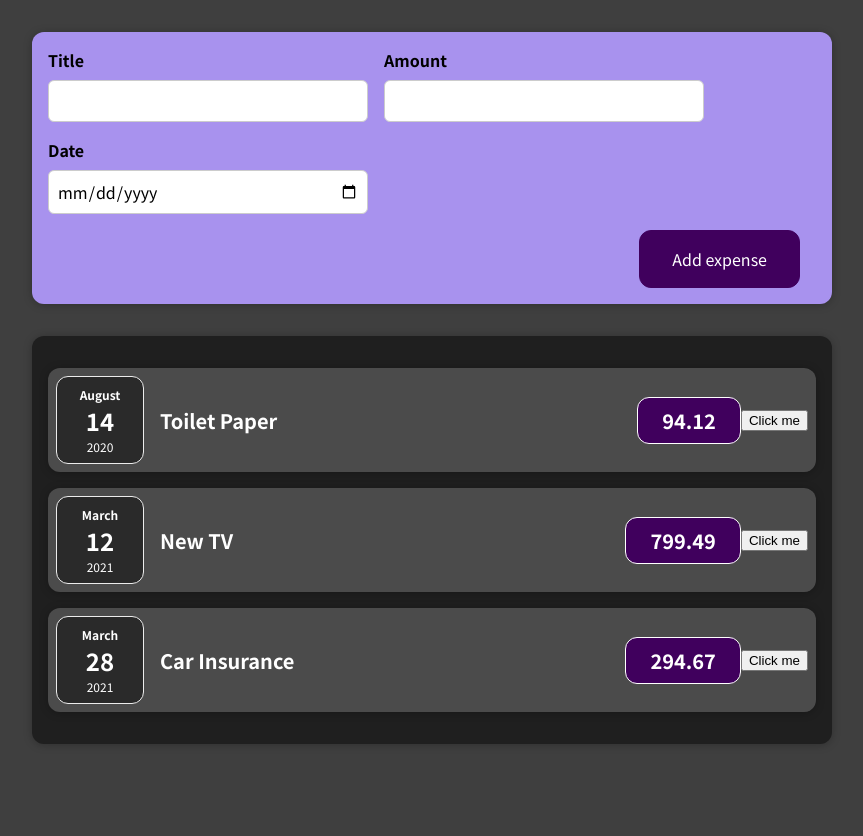
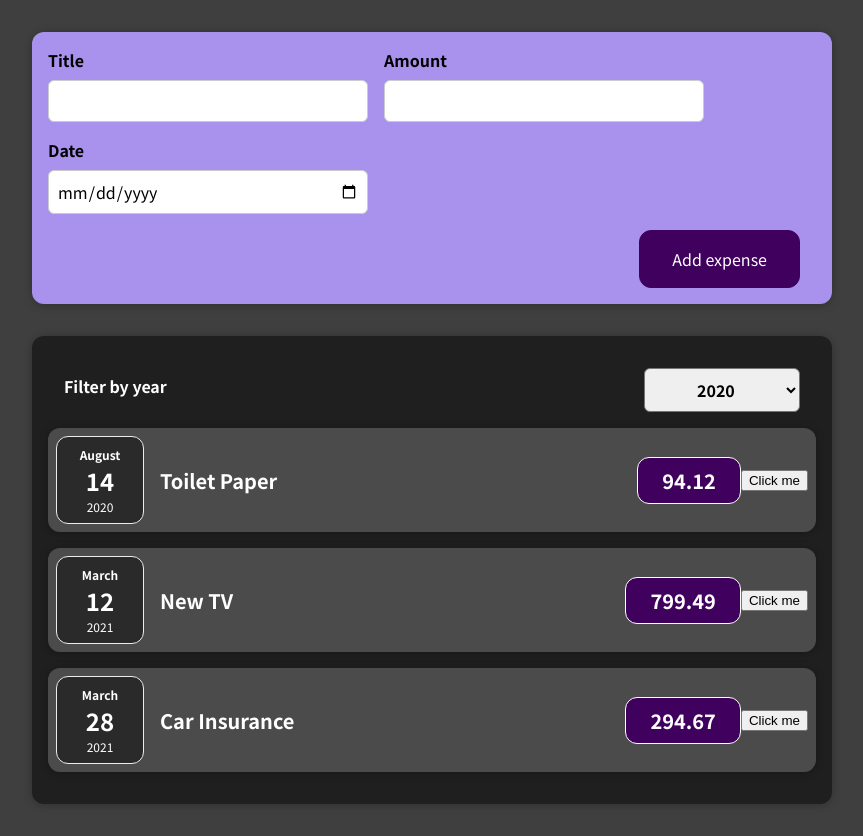
Before and after one commit to ghozlene/react-course, a React (Create React App) app: page / in a window 1280 px wide. Shown: the whole page, without its empty margins (208-1071 px from the left). Before the commit the page ends 800 px from the top, so only its background shows below. Built offline with nearby package versions, Linux system fonts and the light colour scheme.

Commit message:
adding expenseFilter

```diff
--- /dev/null
+++ b/src/components/expenses/ExpenseFilter.css
@@ -0,0 +1,24 @@
+.expenses-filter {
+	color: white;
+	padding: 0 1rem;
+}
+
+.expenses-filter__control {
+	display: flex;
+	width: 100%;
+	align-items: center;
+	justify-content: space-between;
+	margin: 1rem 0;
+}
+
+.expenses-filter label {
+	font-weight: bold;
+	margin-bottom: 0.5rem;
+}
+
+.expenses-filter select {
+	font: inherit;
+	padding: 0.5rem 3rem;
+	font-weight: bold;
+	border-radius: 6px;
+}
--- /dev/null
+++ b/src/components/expenses/ExpenseFilter.js
@@ -0,0 +1,25 @@
+import React from 'react';
+
+import './ExpenseFilter.css';
+
+const ExpensesFilter = (props) => {
+	const dropdownChangeHandler = (event) => {
+		props.onChangeFilter(event.target.value);
+	};
+
+	return (
+		<div className='expenses-filter'>
+			<div className='expenses-filter__control'>
+				<label>Filter by year</label>
+				<select value={props.selected} onChange={dropdownChangeHandler}>
+					<option value='2022'>2022</option>
+					<option value='2021'>2021</option>
+					<option value='2020'>2020</option>
+					<option value='2019'>2019</option>
+				</select>
+			</div>
+		</div>
+	);
+};
+
+export default ExpensesFilter;
--- a/src/components/expenses/Expenses.js
+++ b/src/components/expenses/Expenses.js
@@ -1,13 +1,20 @@
-import React from 'react';
+import React, { useState } from 'react';
 import './Expenses.css';
 import ExpensesItem from './ExpensesItem';
+import ExpensesFilter from './ExpenseFilter';
 import Card from '../ui/Card';
 const Expenses = ({ expenses, data }) => {
-	if (data !== {}) {
-		console.log(data);
-	}
+	const [filteredYear, setFilteredYear] = useState('2020');
+
+	const filterChangeHandler = (selectedYear) => {
+		setFilteredYear(selectedYear);
+	};
 	return (
 		<Card className='expenses'>
+			<ExpensesFilter
+				selected={filteredYear}
+				onChangeFilter={filterChangeHandler}
+			/>
 			<ExpensesItem expenses={expenses[0]} />
 			<ExpensesItem expenses={expenses[1]} />
 			<ExpensesItem expenses={expenses[2]} />
```
